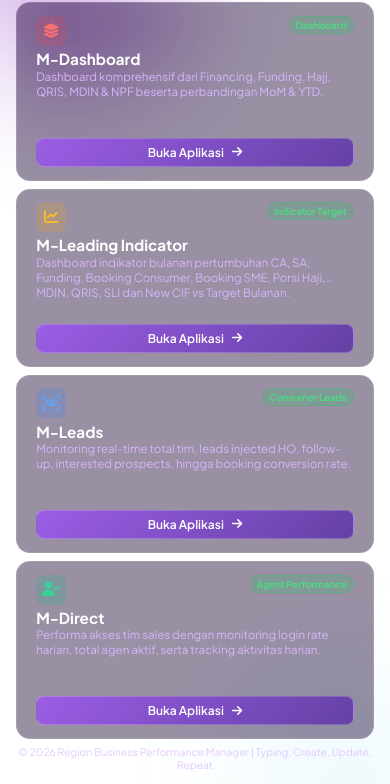
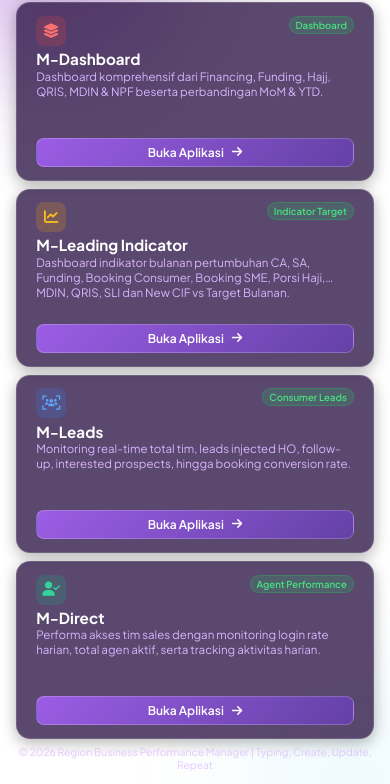
Before and after one commit to ahmad-denny/m_start, a plain HTML site: page index.html in a window 390 px wide. Shown: the part 60-844 px from the top of the page. Drawn offline with Linux system fonts and the light colour scheme.

Commit message:
Update index.html

```diff
--- a/index.html
+++ b/index.html
@@ -253,15 +253,15 @@
         min-height: 0;
     }
 
-    /* PERBAIKAN WARNA CARD MOBILE: Disamakan persis dengan versi web */
+    /* SOLUSI MUTLAK WARNA KARTU MOBILE: Mengunci warna ungu gelap transparan asli tanpa efek bug */
     .app-card {
-        /* Menggunakan warna ungu gelap transparan bawaan web asli agar serasi */
-        background: rgba(30, 11, 54, 0.45) !important;
-        border: 1px solid rgba(255, 255, 255, 0.12) !important;
+        /* Menggunakan perpaduan warna ungu gelap dengan opacity tipis agar tidak menghasilkan abu-abu */
+        background: rgba(36, 11, 62, 0.75) !important;
+        border: 1px solid rgba(255, 255, 255, 0.15) !important;
 
-        /* Mengembalikan efek blur kaca yang aman untuk mobile modern */
-        backdrop-filter: blur(20px) !important;
-        -webkit-backdrop-filter: blur(20px) !important;
+        /* Mematikan total backdrop-filter penentu bug abu-abu di mobile */
+        backdrop-filter: none !important;
+        -webkit-backdrop-filter: none !important;
 
         padding: 0.8rem 1.2rem;
         border-radius: 14px;
@@ -269,6 +269,7 @@
         min-height: 0;
         display: flex;
         flex-direction: column;
+        box-shadow: 0 4px 15px rgba(0, 0, 0, 0.3) !important;
     }
 
     .card-header { margin-bottom: 0.2rem; }
@@ -285,7 +286,7 @@
         font-size: 0.72rem;
         line-height: 1.3;
         margin-bottom: 0.4rem;
-        color: #d8b4fe !important; /* Mengembalikan teks deskripsi ke warna ungu muda asli */
+        color: #d8b4fe !important; /* Mengunci teks deskripsi ke warna ungu muda bawaan web */
         display: -webkit-box;
         -webkit-line-clamp: 2;
         -webkit-box-orient: vertical;
```
